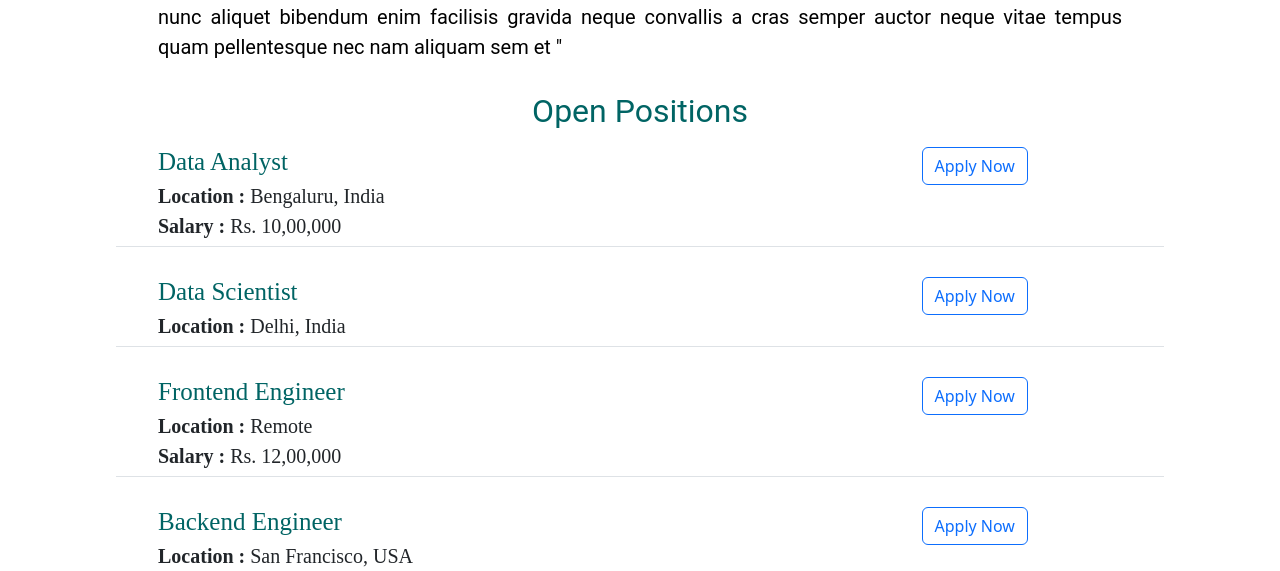
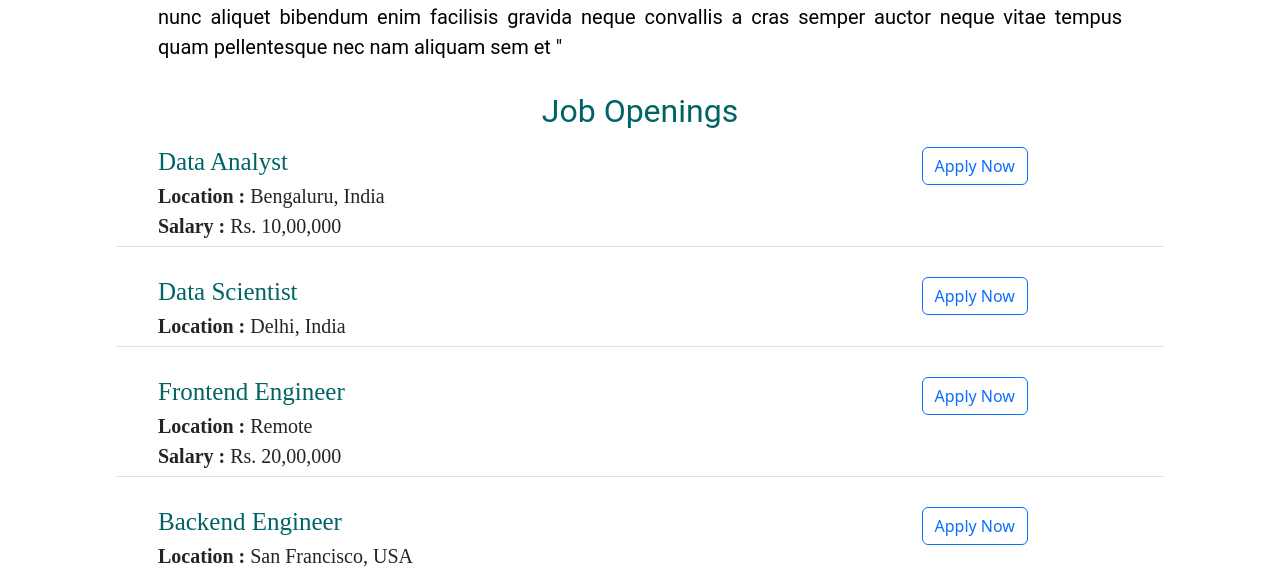
Before and after one commit to Japneet08/careeerwebsiteclone, a Flask app: page / in a window 1280 px wide. Shown: the part 860-1431 px from the top of the page. Run offline with Flask 3, Linux system fonts and the light colour scheme.

Commit message:
made a few changes

```diff
--- a/app.py
+++ b/app.py
@@ -19,7 +19,7 @@ JOBS=[
     'id':3,
     'title':'Frontend Engineer',
     'location':'Remote',
-    'salary':'Rs. 12,00,000'
+    'salary':'Rs. 20,00,000'
   },
   {
     'id':4,
--- a/templates/home.html
+++ b/templates/home.html
@@ -86,7 +86,7 @@
   <h2 class="heading" > About DigiTals </h2>
   <p class="para">"hac habitasse platea dictumst vestibulum rhoncus est pellentesque elit ullamcorper dignissim cras tincidunt lobortis feugiat vivamus at augue eget arcu dictum varius duis at consectetur lorem donec massa sapien faucibus et molestie ac feugiat sed lectus vestibulum mattis ullamcorper velit sed ullamcorper morbi tincidunt ornare massa eget egestas purus viverra accumsan in nisl nisi scelerisque eu ultrices vitae auctor eu augue ut lectus arcu bibendum at varius vel pharetra vel turpis nunc eget lorem dolor sed viverra ipsum nunc aliquet bibendum enim facilisis gravida neque convallis a cras semper auctor neque vitae tempus quam pellentesque nec nam aliquam sem et "
   </p>
-<h2 class="heading">Open Positions</h2>
+<h2 class="heading">Job Openings</h2>
   <p>
     <!-- templating syntax is a special way to display dynamic data into html css  -->
     {%for job in jobs %}
```
